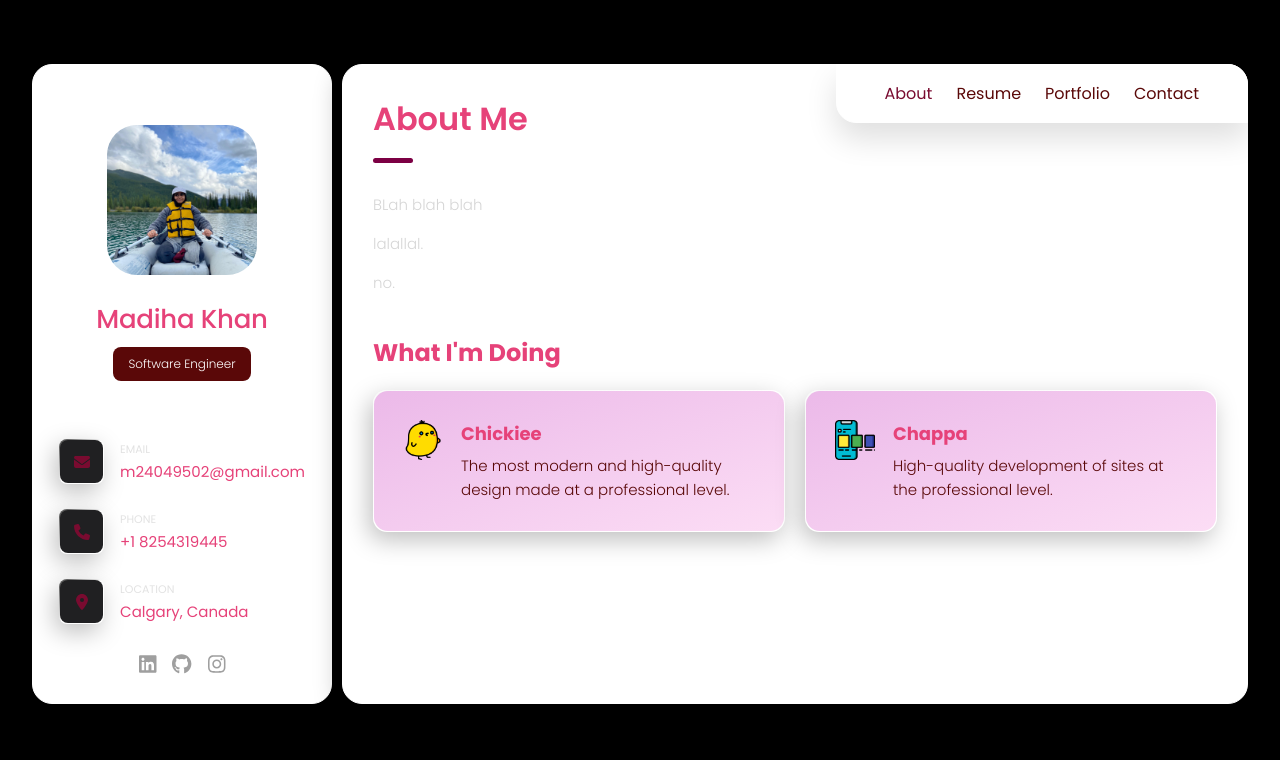
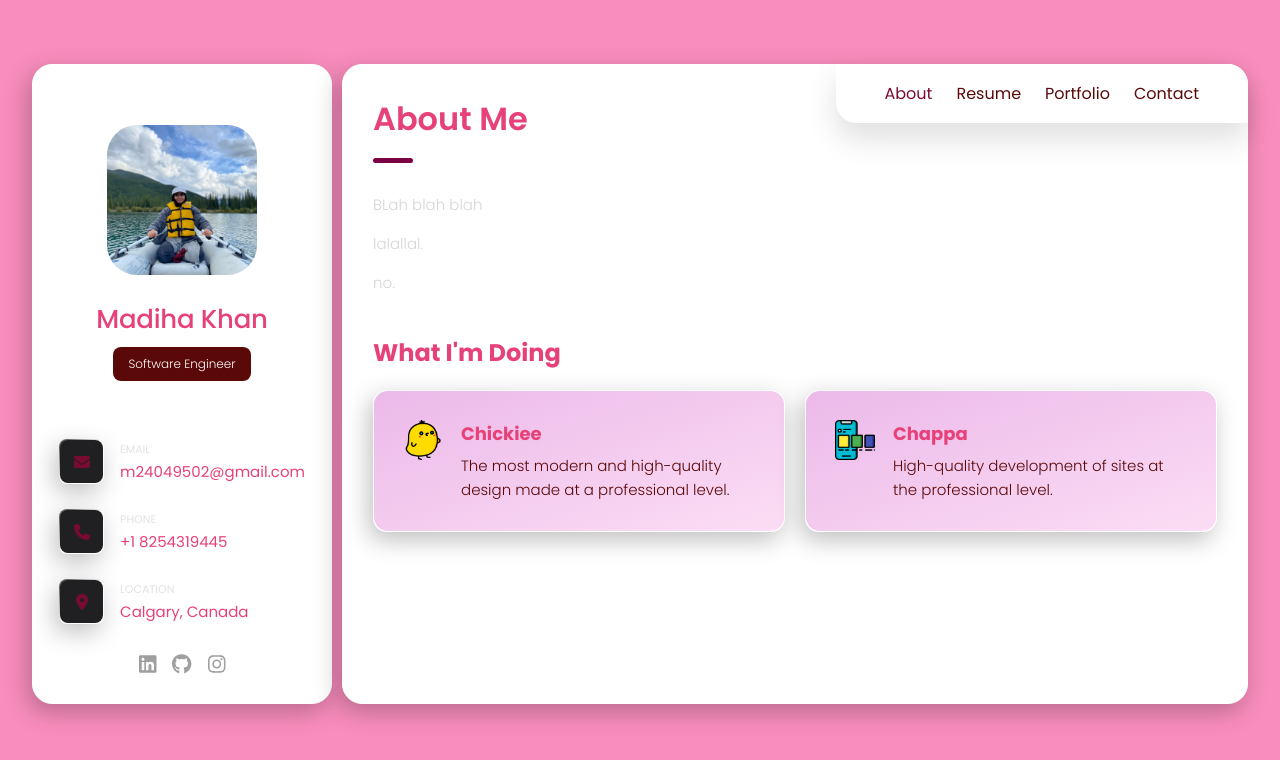
Before and after one commit to madihaisawesome/Portfolio, a React (Vite) app: page / in a window 1280 px wide. Shown: the top 760 px of the page. Built offline with nearby package versions, Linux system fonts and the light colour scheme.

Commit message:
background pink

```diff
--- a/src/Style/Style.css
+++ b/src/Style/Style.css
@@ -3,7 +3,7 @@
 
 :root {
   /* Colors */
-  --background-color: rgb(0, 0, 0);
+  --background-color: rgb(249, 141, 189);
   --card-background: rgb(255, 255, 255);
   --item-background: rgb(255, 255, 255);
   --accent-color: #790b30;
```
